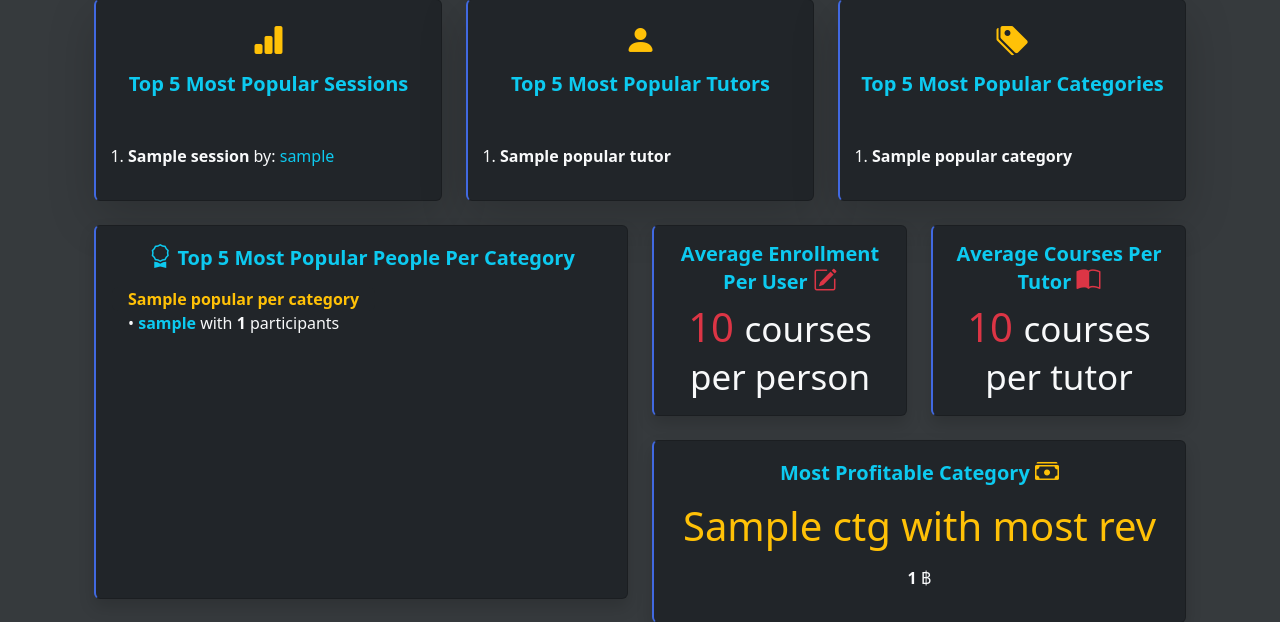
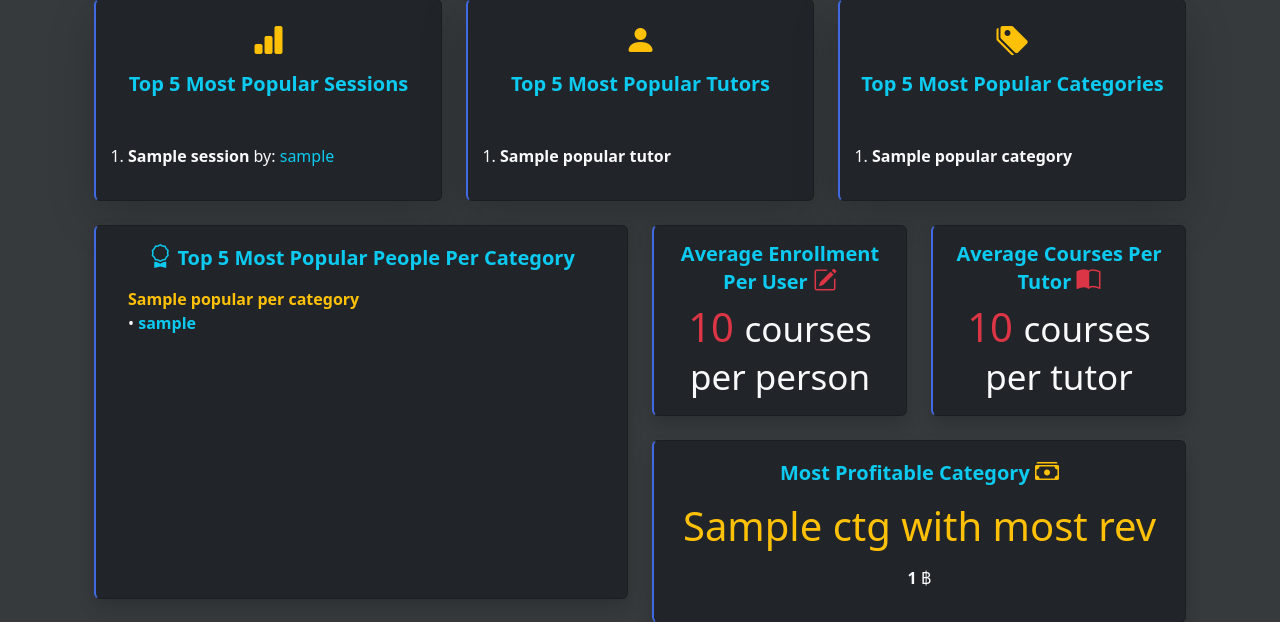
Before and after one commit to PichapopRo/community-tutor, a Django app: template webpage/templates/statistics.html in a window 1280 px wide. Shown: the part 165-787 px from the top of the page. Run offline with Django 5.2, Linux system fonts and the light colour scheme; the template is opened without the code that fills it: most values are stand-ins (such as "Sample title", 1, 10 or a date in 2020); some libraries are stand-ins or nearby versions; some web fonts are replaced.

Commit message:
edit logic in the html

```diff
--- a/webpage/templates/statistics.html
+++ b/webpage/templates/statistics.html
@@ -98,7 +98,7 @@
                 <span class="badge bg-dark text-warning fs-6 py-1 px-3">{{ category_name }}</span>
                 {% if tutors %}
                   {% for tutor in tutors %}
-                    <p class="mb-0 ps-3">• <strong class="text-info">{{ tutor.username }}</strong> with <strong>{{ tutor.total_participants }}</strong> participants</p>
+                    <p class="mb-0 ps-3">• <strong class="text-info">{{ tutor.username }}</strong></p>
                   {% endfor %}
                 {% else %}
                   <p class="text-info ps-3">None</p>
```
